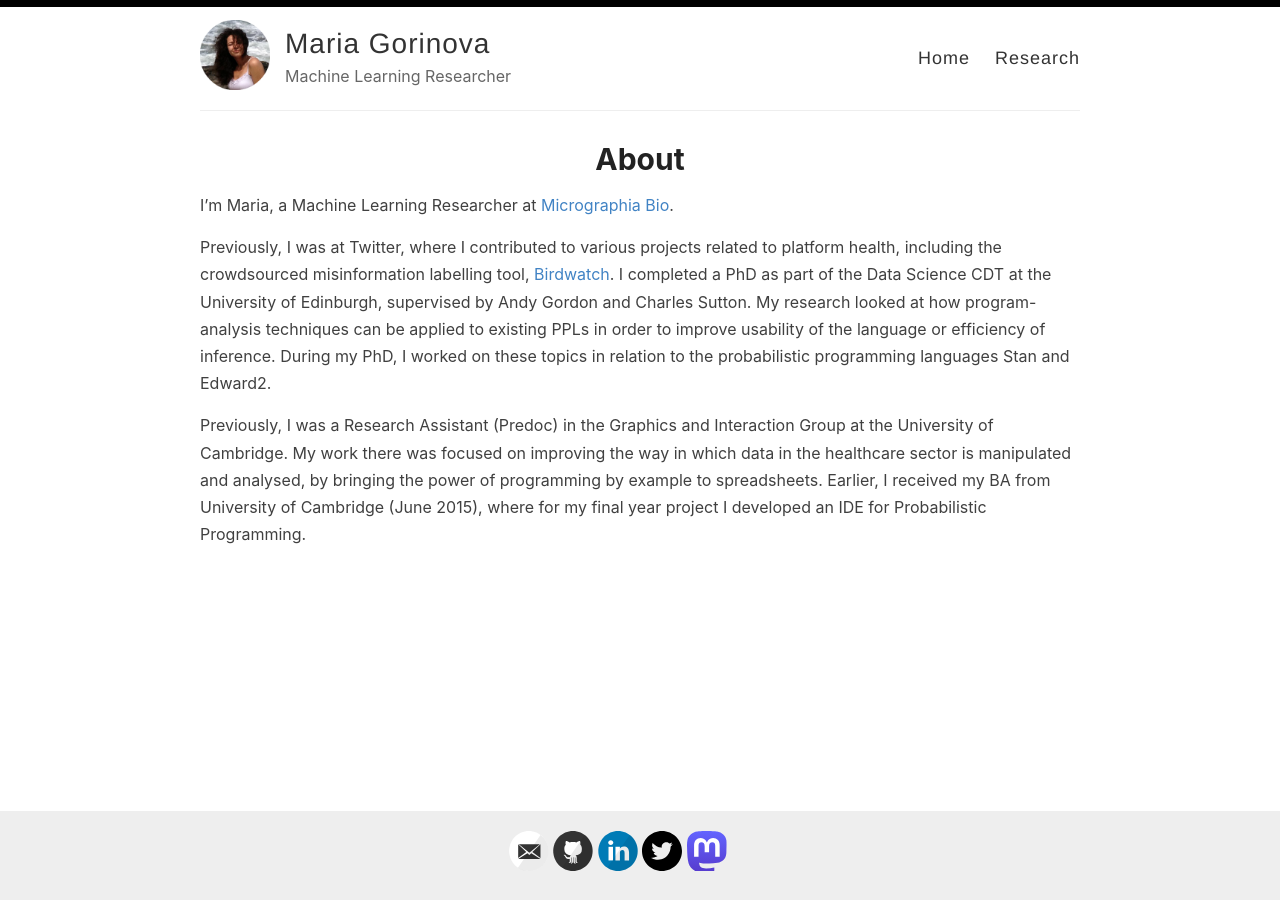
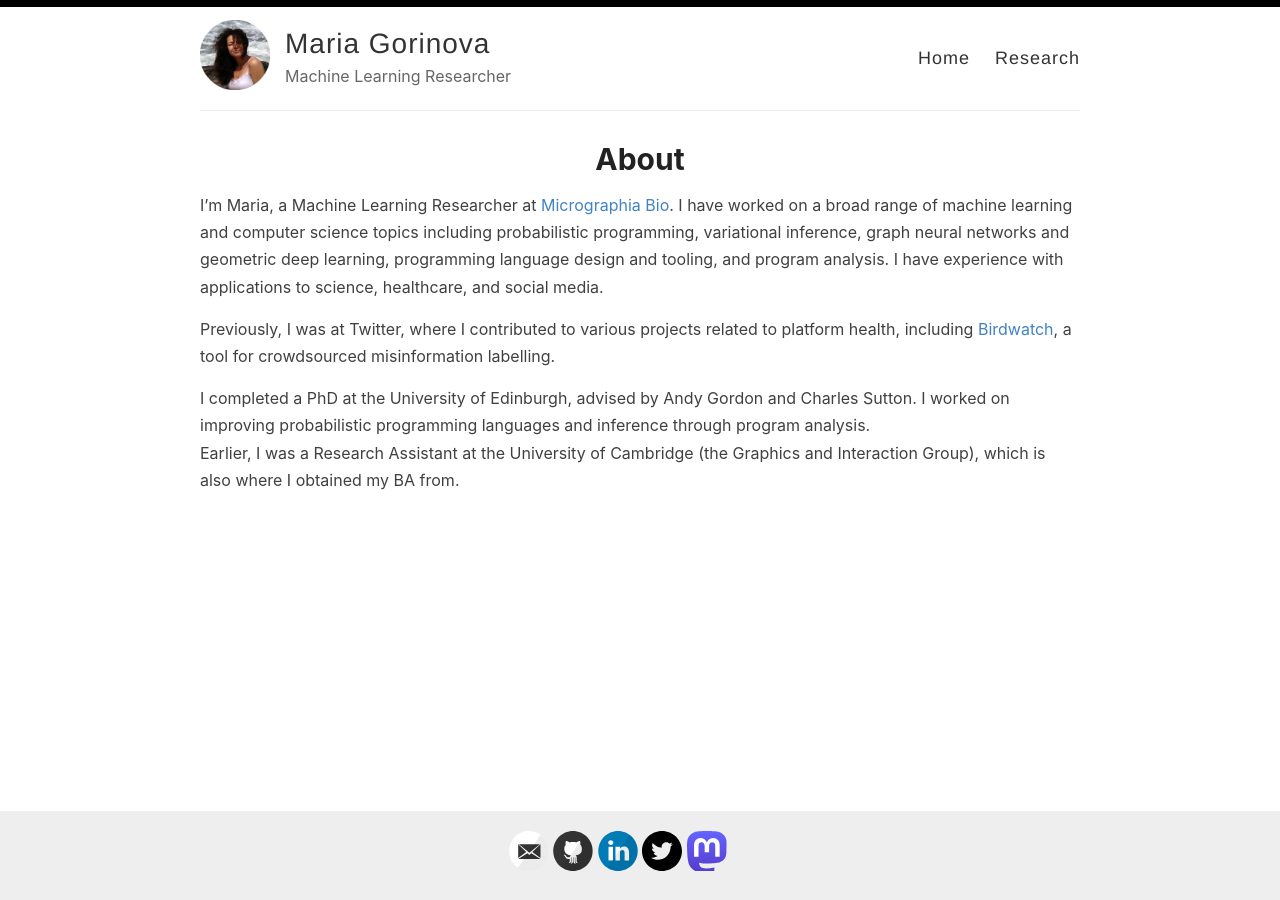
Before and after one commit to mgorinova/mgorinova.github.io, a Jekyll site: the page built from _pages/about.md, in a window 1280 px wide. Built offline with Jekyll 4.4.1, drawn with Linux system fonts in a browser that asks for light colours.

Commit message:
Update about.md

```diff
--- a/_pages/about.md
+++ b/_pages/about.md
@@ -4,9 +4,13 @@ title: About
 permalink: /about/
 ---
 
-I'm Maria, a Machine Learning Researcher at [Micrographia Bio](https://www.micrographiabio.com/).
+I'm Maria, a Machine Learning Researcher at [Micrographia Bio](https://www.micrographiabio.com/). I have worked on a broad range of machine learning and computer science topics including probabilistic programming, variational inference, graph neural networks and geometric deep learning, programming language design and tooling, and program analysis. I have experience with applications to science, healthcare, and social media.
 
-Previously, I was at Twitter, where I contributed to various projects related to platform health, including the crowdsourced misinformation labelling tool, [Birdwatch](https://communitynotes.twitter.com/).
-I completed a PhD as part of the Data Science CDT at the University of Edinburgh, supervised by Andy Gordon and Charles Sutton. My research looked at how program-analysis techniques can be applied to existing PPLs in order to improve usability of the language or efficiency of inference. During my PhD, I worked on these topics in relation to the probabilistic programming languages Stan and Edward2.
+Previously, I was at Twitter, where I contributed to various projects related to platform health, including [Birdwatch](https://communitynotes.twitter.com/), a tool for crowdsourced misinformation labelling.
 
-Previously, I was a Research Assistant (Predoc) in the Graphics and Interaction Group at the University of Cambridge. My work there was focused on improving the way in which data in the healthcare sector is manipulated and analysed, by bringing the power of programming by example to spreadsheets. Earlier, I received my BA from University of Cambridge (June 2015), where for my final year project I developed an IDE for Probabilistic Programming.
+I completed a PhD at the University of Edinburgh, advised by Andy Gordon and Charles Sutton. I worked on improving probabilistic programming languages and inference through program analysis.
+Earlier, I was a Research Assistant at the University of Cambridge (the Graphics and Interaction Group), which is also where I obtained my BA from.
+
+[//]: <> (where for my final year project I developed an IDE for Probabilistic Programming.)
+
+[//]: <> (My work there was focused on improving the way in which data in the healthcare sector is manipulated and analysed, by bringing the power of programming by example to spreadsheets.)
```
